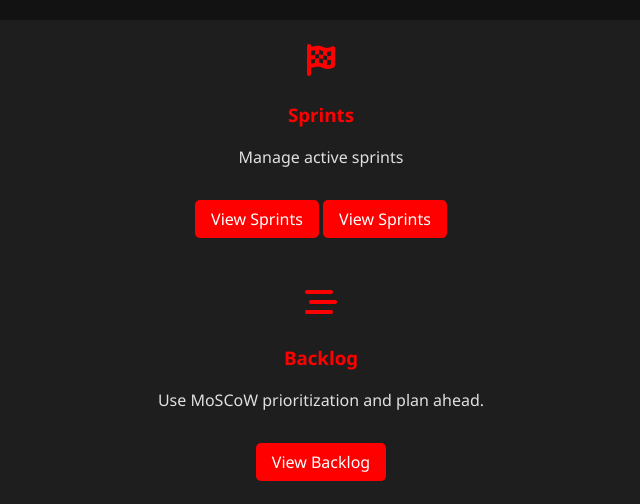
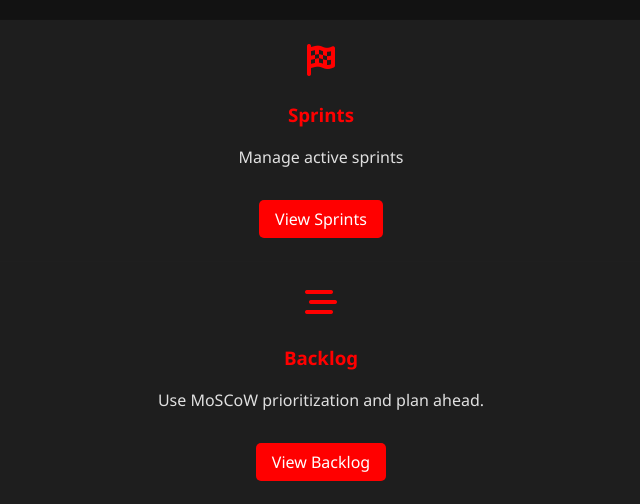
Before and after one commit to JoshThould/AgileIt, a Django app: page /sprints/ in a window 1280 px wide. Shown: the part 214-718 px from the top of the page, without its empty margins (319-959 px from the left). Run offline with Django 4.2, Linux system fonts and the light colour scheme; the visitor is signed in with stand-in values (Sample User, id 1); some libraries are stand-ins or nearby versions.

Commit message:
Fix button styling for 'View Sprints' link in dashboard

```diff
--- a/sprints/templates/sprints/dashboard.html
+++ b/sprints/templates/sprints/dashboard.html
@@ -26,8 +26,7 @@
             <i class="fas fa-flag-checkered card-icon"></i>
             <h3>Sprints</h3>
             <p>Manage active sprints</p>
-            <a href="{% url 'sprints:sprint-list' %}" class="btn">View Sprints</a>
-            <a href="{% url 'kanban-board' %}" class="btn btn-primary">View Sprints</a>
+            <a href="{% url 'sprints:sprint-list' %}" class="btn btn-primary">View Sprints</a>
           </div>
         </div>
 
```
